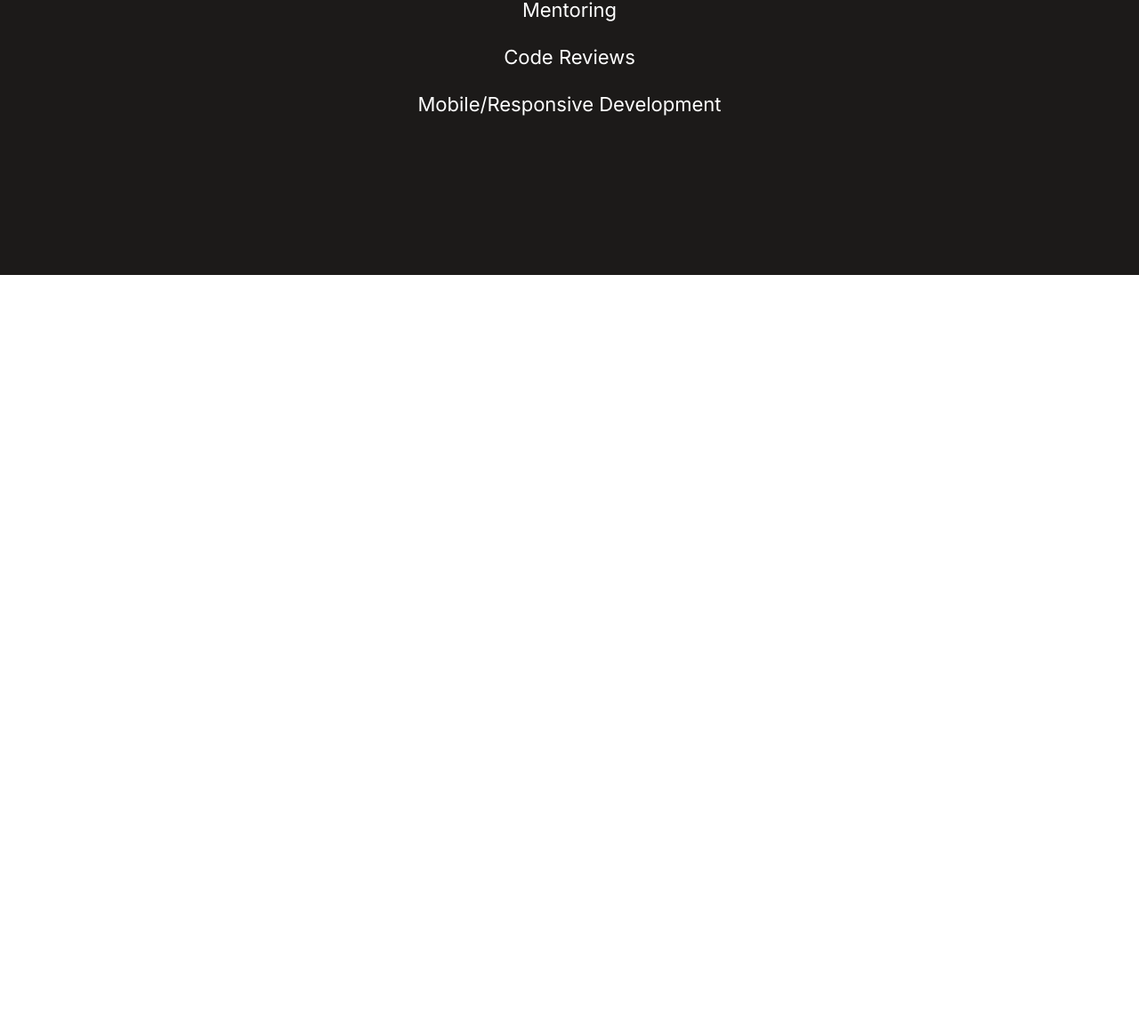
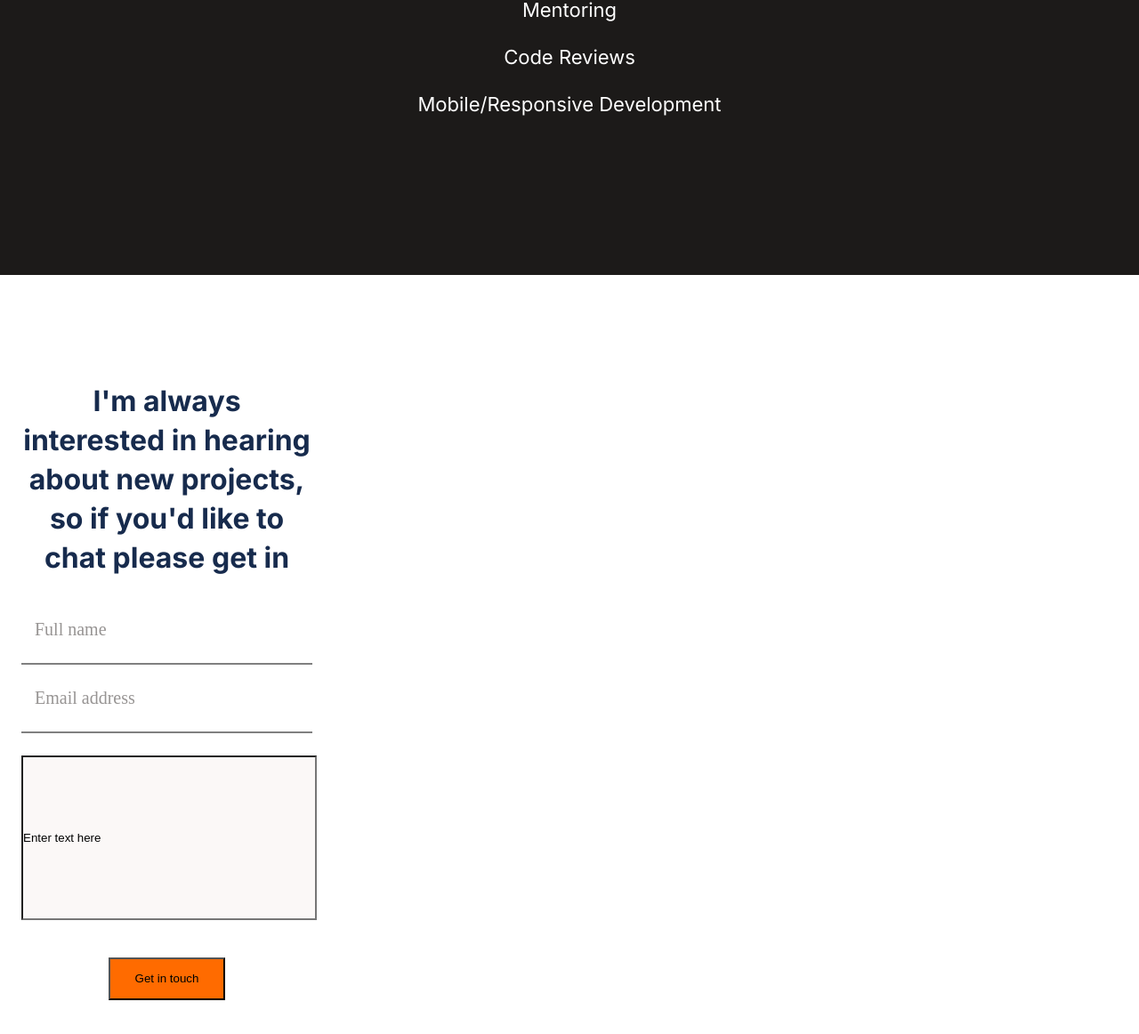
Before and after one commit to t-yanick/contact-form, a plain HTML site: page index.html in a window 1280 px wide. Shown: the part 6398-7560 px from the top of the page at 89% size. Before the commit the page ends 6707 px from the top, so only its background shows below. Drawn offline with Linux system fonts and the light colour scheme.

Commit message:
Add contact form elements and styled as per Figma design

```diff
--- a/css/main.css
+++ b/css/main.css
@@ -325,3 +325,80 @@ li {
 .skills {
   list-style: inside url("../media/svg/circle.svg");
 }
+
+.contact-form {
+  padding: 120px 24px;
+  width: 375px;
+  height: 844px;
+  left: 0px;
+  top: 6038px;
+}
+
+.primary-text {
+  position: static;
+  width: 327px;
+  height: 216px;
+  left: 0px;
+  top: 0px;
+  font-family: Inter;
+  font-style: normal;
+  font-weight: bold;
+  font-size: 32px;
+  line-height: 44px;
+  text-align: center;
+  color: #172B4D;
+}
+
+.form-container {
+  align-items: center;
+  padding: 0px;
+  position: static;
+  width: 327px;
+  height: 330px;
+  left: 24px;
+  top: 394px;
+  padding-bottom: 80px;
+  padding-top: 50px;
+
+}
+
+.input-text {
+display: inline-block;
+height: 18px;
+left: 16px;
+right: 16px;
+top: calc(50% - 18px/2);
+font-size: 20px;
+line-height: 24px;
+font-style: normal;
+font-weight: normal;
+color: #979493;
+margin-left: 15px;
+}
+
+#email {
+  width: 327px;
+  border: none;
+  border-bottom: solid 2px grey;
+  height: 1px;
+  top: 47px;
+  background: #DBD8D7;
+}
+
+#contact-text {
+  width: 332px;
+  height: 185px;
+  background: #FBF8F7;
+}
+
+.submit-btn {
+  display: flex;
+  flex-direction: row;
+  align-items: center;
+  padding: 12px;
+  width: 131px;
+  height: 48px;
+  left: 98px;
+  background: #FF6B00;
+  margin: 24px auto;
+}
--- a/index.html
+++ b/index.html
@@ -289,6 +289,26 @@
           </ul>
         </div>
       </div>
+
+      <div class="contact-form">
+        <section class="contact-form-section">
+          <p class="primary-text">
+            I'm always interested in hearing about new projects, so if you'd like to chat please get in
+          </p>
+            <form class="form-container">
+              <label for="fname" class="input-text">Full name</label>
+              <br><br>
+              <input type="text" id="email" name="fname"> <br><br>
+              <label for="email" class="input-text">Email address</label>
+              <br><br>
+              <input type="email" id="email" name="email"> <br>
+              <br>
+              <input type="text" id="contact-text" name="contact-text" value="Enter text here">
+              <br><br>
+              <input type="submit" class="submit-btn" value="Get in touch"><br>
+            </form>
+        </section>
+      </div>
     </main>
 
     <script
```
